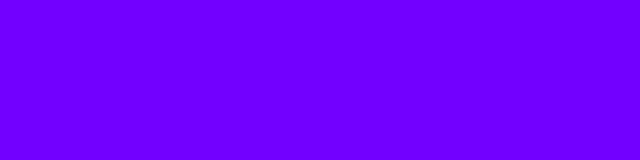
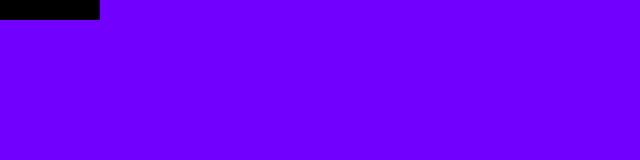
Before and after one commit to jaws14/snakeJacobD, a plain HTML site: page public_html/index.html in a window 1280 px wide. Shown: the whole page, without its empty margins (0-640 px from the left). Drawn offline with Linux system fonts and the light colour scheme.

Commit message:
you can now see my snake

```diff
--- a/public_html/index.html
+++ b/public_html/index.html
@@ -6,7 +6,7 @@ and open the template in the editor.
 -->
 <html>
     <head>
-        <title>TODO supply a title</title>
+        <title>snake</title>
         <meta charset="UTF-8">
         <meta name="viewport" content="width=device-width, initial-scale=1.0">
         <link rel="stylesheet" type="text/css" href="css/style.css">
--- a/public_html/js/snake.js
+++ b/public_html/js/snake.js
@@ -7,7 +7,11 @@ var screenwidth;
 var screenheight;
 
 gameInitialize();
+snakeInitialize();
 gameDraw();
+snakeDraw();
+setInterval(gameLoop, 1000 / 30);
+
 
 function gameInitialize() {
     var canvas = document.getElementById("game-screen");
@@ -20,8 +24,8 @@ function gameInitialize() {
     canvas.height = screenHeight;
 }
 
-function gameloop() {
-
+function gameLoop() {
+    snakeDraw();
 }
 
 function gameDraw() {
@@ -34,18 +38,17 @@ function snakeInitialize() {
     snakeLength = 5;
     snakeSize = 20;
 
-  for(var index = 0; index < snakeLength; index++) {
-      snake.push( {
+    for (var index = 0; index < snakeLength; index++) {
+        snake.push({
             x: index,
             y: 0
         });
     }
 }
-
     function snakeDraw() {
-      for ( var index = 0; index < snake.length; index++) {
-          context.fillStyle = "white";
-          context.fillRect(snake[index]);
+        for (var index = 0; index < snake.length; index++) {
+            context.fillStyle = "black";
+            context.fillRect(snake[index].x * snakeSize, snake[index].y * snakeSize, snakeSize, snakeSize);
         }
     }
 
```
Lines whose indentation alone changed are shown as unchanged.
